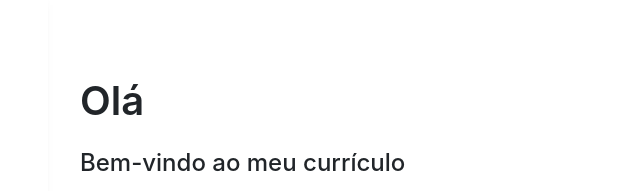
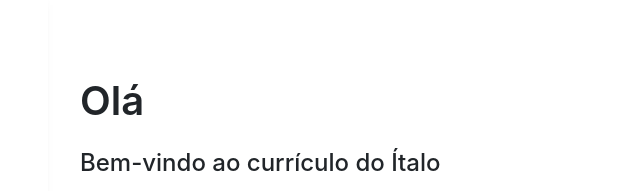
Before and after one commit to italoconceicao/Coda-, a plain HTML site: page bootstrap/index2.html in a window 1280 px wide. Shown: the top 191 px of the page, 592-1232 px from the left. Drawn offline with Linux system fonts and the light colour scheme.

Commit message:
Alteração de h4

```diff
--- a/bootstrap/index2.html
+++ b/bootstrap/index2.html
@@ -48,7 +48,7 @@
             <div class="col-md-6 col-lg-6 text-body">
                 <div class="text" id="texto-1">
                     <h1 class="title-text">Olá</h1>
-                    <h4 class="title-subtitle">Bem-vindo ao meu currículo</h4>
+                    <h4 class="title-subtitle">Bem-vindo ao currículo do Ítalo</h4>
 
                     <p>
                         Lorem ipsum dolor sit amet, consectetur adipiscing elit. Praesent ac mauris ipsum. Lorem ipsum dolor sit amet, consectetur adipiscing elit. Donec felis quam, pretium eget nunc non, sagittis accumsan massa.
```
